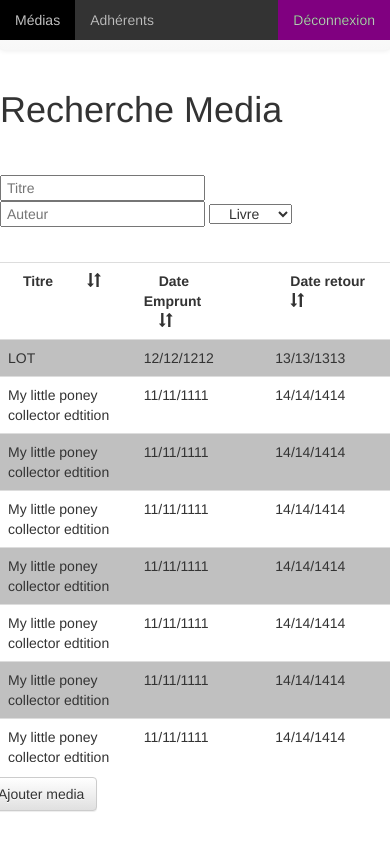
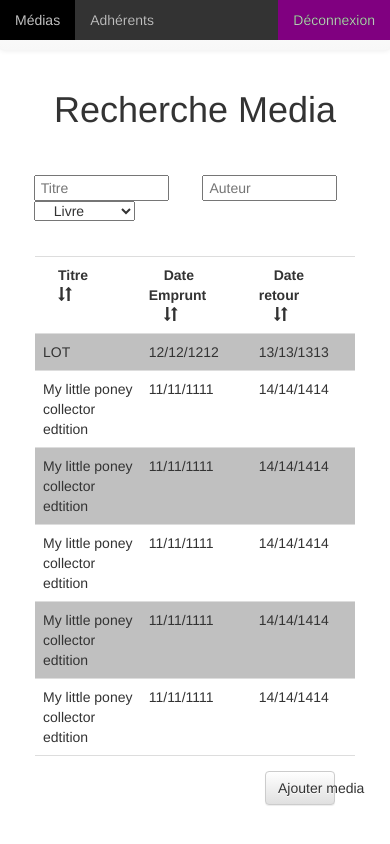
Before and after one commit to nicosor/mediatic, a plain HTML site: page ui/maquette/mediaSearch.html in a window 390 px wide. Drawn offline with nearby package versions, Linux system fonts and the light colour scheme.

Commit message:
responsive mediaSearch

```diff
--- a/ui/maquette/mediaSearch.html
+++ b/ui/maquette/mediaSearch.html
@@ -45,13 +45,13 @@
 		</div>
 	</nav>
 	<div class="form-group row">
-		<h1 class="col-sm-4 col-sm-offset-5"> Recherche Media</h1>
+		<h1 class="col-xs-12"><div class="text-center">Recherche Media</div></h1>
 	</div>
 	<br>
 	<div class="form-group row noPaddingLeft" id="chieur">
-		<input type="text" name="Titre" placeholder="Titre" class="col-sm-2 col-sm-offset-2 noPaddingLeft">
-		<input type="text" name="Auteur" placeholder="Auteur" class="col-sm-3 col-sm-offset-1 noPaddingLeft">
-		<select name="Type" class="col-sm-1 col-sm-offset-1">
+		<input type="text" name="Titre" placeholder="Titre" class="col-sm-2 col-sm-offset-2 col-xs-4 col-xs-offset-1 noPaddingLeft">
+		<input type="text" name="Auteur" placeholder="Auteur" class="col-sm-2 col-sm-offset-1 col-md-3 col-sm-offset-1 col-xs-4 col-xs-offset-1 noPaddingLeft">
+		<select name="Type" class="col-sm-2 col-sm-offset-1 col-xs-3 col-xs-offset-1 col-md-1 col-md-offset-1">
 			<option value="Livre">Livre</option>
 			<option value="CD">CD</option>
 			<option value="DVD">DVD</option>
@@ -59,7 +59,7 @@
 	</div>
 	<br>
 	<div class="form-group row">
-		<div class="col-sm-8 col-sm-offset-2 div">
+		<div class="col-xs-10 col-xs-offset-1 col-sm-8 col-sm-offset-2 div">
 			<table class="table">
 				<tbody><tr>
 					<th><span class="col-sm-10">Titre</span> <span id="spanTriTitre" class="glyphicon glyphicon-sort col-sm-1"></span></th>
@@ -290,7 +290,7 @@
 		</div>
 	</div>
 	<div class="form-group row">
-		<button type="button" class="col-sm-1 col-sm-offset-9 btn btn-default" data-toggle="modal" data-target="#myModal">Ajouter media</button>
+		<button type="button" class="col-xs-2 col-xs-offset-8 col-sm-2 col-sm-offset-8 btn btn-default" data-toggle="modal" data-target="#myModal">Ajouter media</button>
 	</div>
 
 	<!-- Modal -->
```
